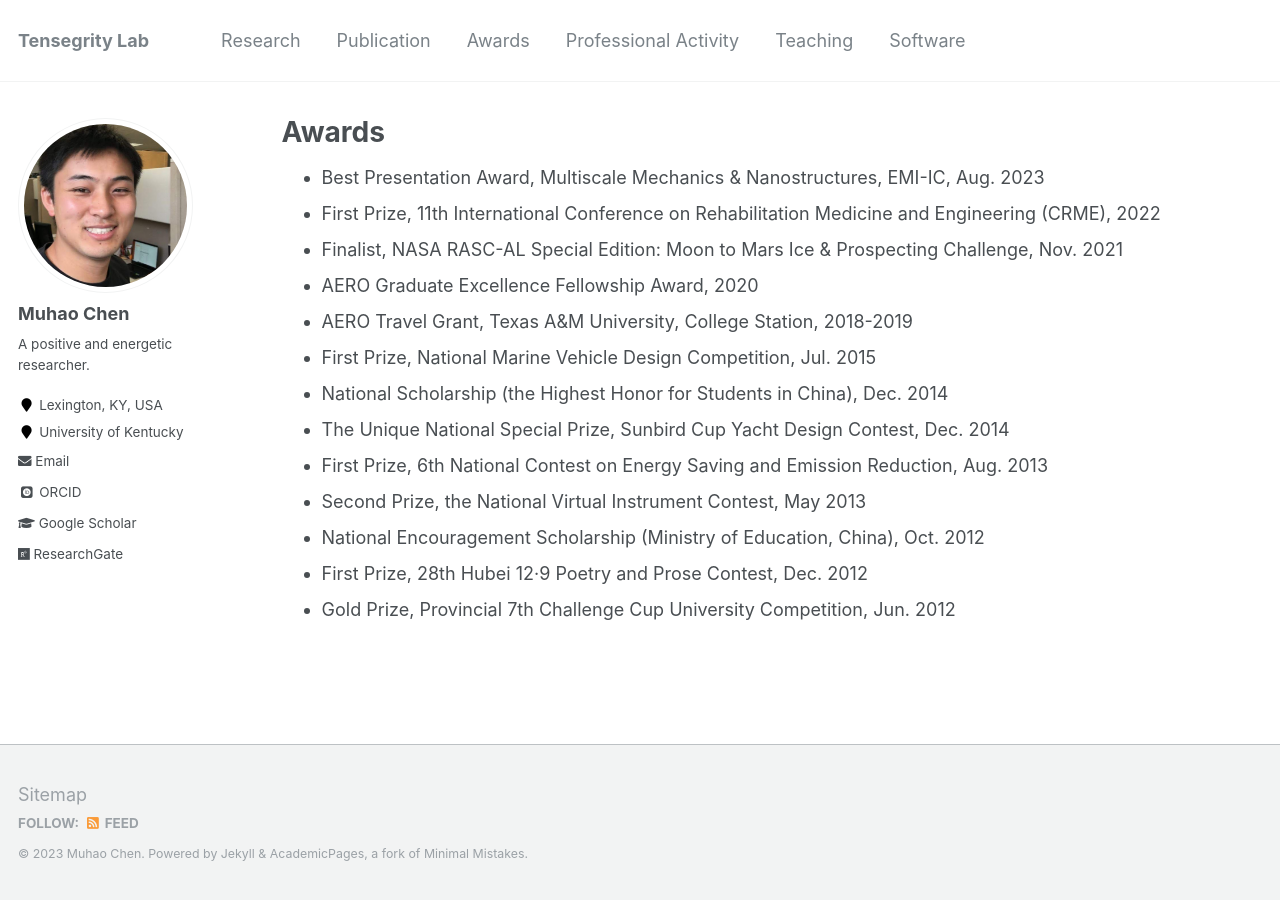
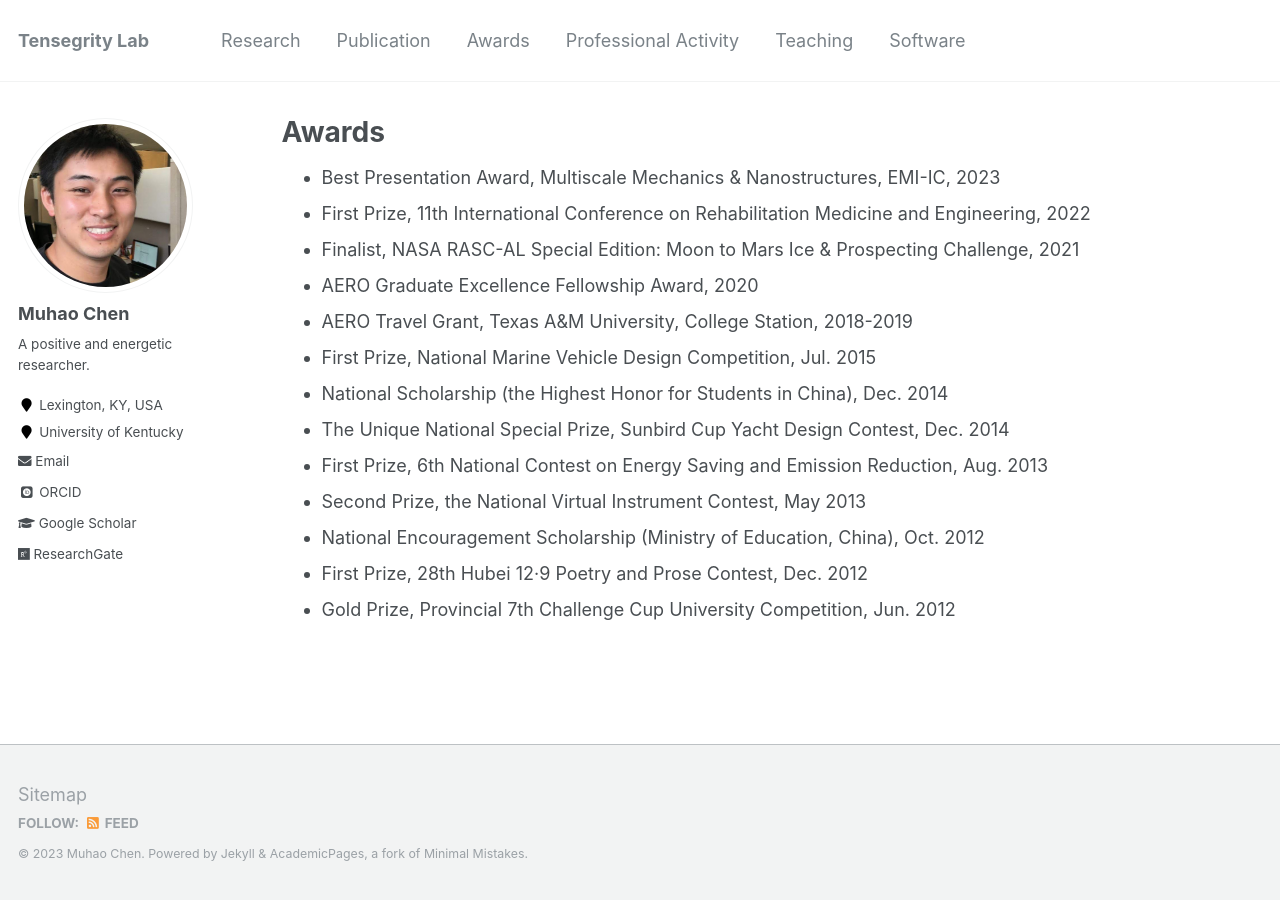
Before and after one commit to Muhao-Chen/muhao-chen.github.io, a Jekyll site: the page built from _pages/funding-and-awards.md, in a window 1280 px wide. Built offline with Jekyll 4.4.1, drawn with Linux system fonts in a browser that asks for light colours; some web fonts are replaced.

Commit message:
Update funding-and-awards.md

```diff
--- a/_pages/funding-and-awards.md
+++ b/_pages/funding-and-awards.md
@@ -6,9 +6,9 @@ author_profile: true
 ---
 
 <div style="text-align: justify;" markdown="1">
-* Best Presentation Award, Multiscale Mechanics & Nanostructures, EMI-IC, Aug. 2023
-* First Prize, 11th International Conference on Rehabilitation Medicine and Engineering (CRME), 2022
-* Finalist, NASA RASC-AL Special Edition: Moon to Mars Ice & Prospecting Challenge, Nov. 2021
+* Best Presentation Award, Multiscale Mechanics & Nanostructures, EMI-IC, 2023
+* First Prize, 11th International Conference on Rehabilitation Medicine and Engineering, 2022
+* Finalist, NASA RASC-AL Special Edition: Moon to Mars Ice & Prospecting Challenge, 2021
 * AERO Graduate Excellence Fellowship Award, 2020
 * AERO Travel Grant, Texas A&M University, College Station, 2018-2019
 * First Prize, National Marine Vehicle Design Competition, Jul. 2015
```
